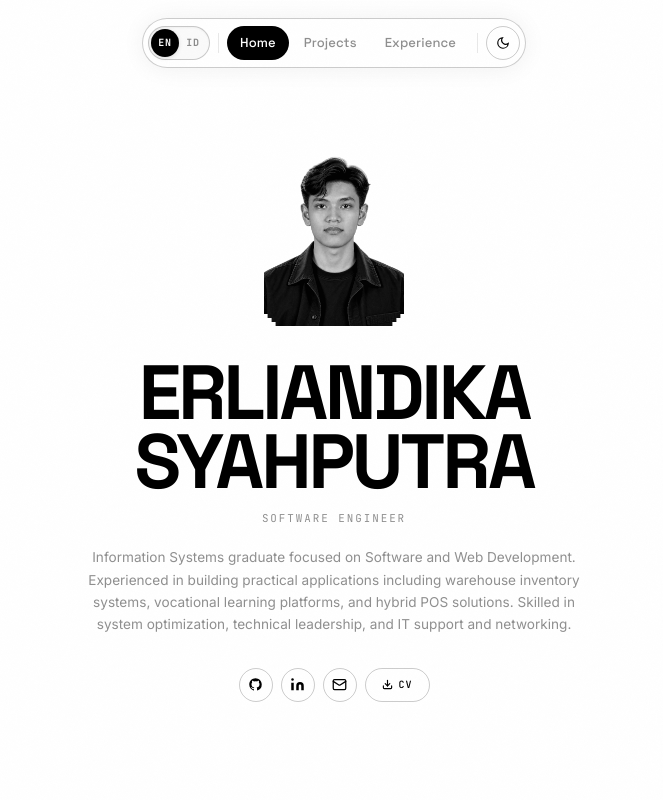
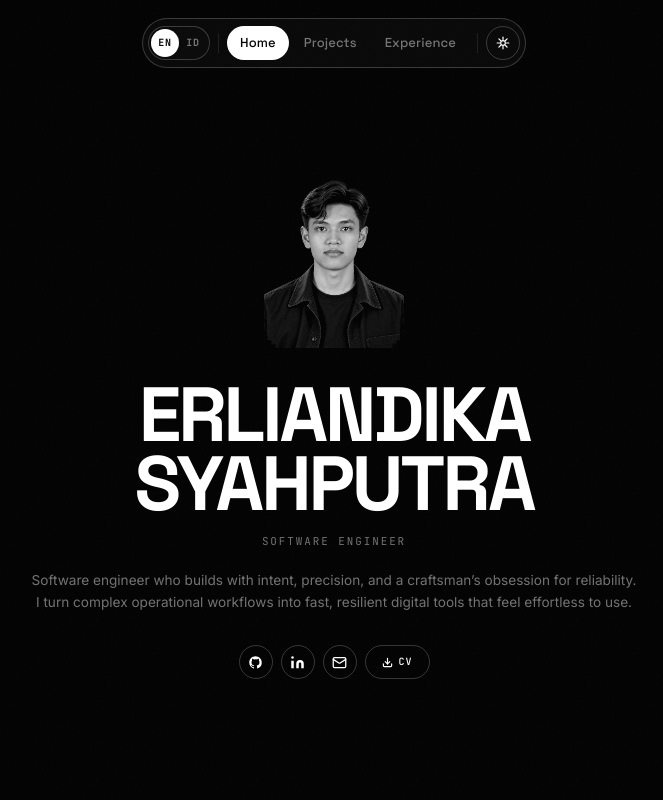
Before and after one commit to Erliandikasyahputraa/Profile, a plain HTML site: page index.html in a window 1280 px wide. Shown: the top 800 px of the page, without its empty margins (306-969 px from the left). Drawn offline with Linux system fonts and the light colour scheme.

Commit message:
feat(branding & defaults): set default theme to darkmode and english, refine bio hook with authentic craft

```diff
--- a/assets/js/lang.js
+++ b/assets/js/lang.js
@@ -22,7 +22,7 @@
 
       // Hero
       hero_role: 'Software Engineer',
-      hero_bio: 'Information Systems graduate focused on Software and Web Development. Experienced in building practical applications including warehouse inventory systems, vocational learning platforms, and hybrid POS solutions. Skilled in system optimization, technical leadership, and IT support and networking.',
+      hero_bio: 'Software engineer who builds with intent, precision, and a craftsman’s obsession for reliability. I turn complex operational workflows into fast, resilient digital tools that feel effortless to use.',
       aria_download_cv: 'Download CV',
       aria_theme_toggle: 'Toggle colour theme',
       aria_menu_open: 'Open navigation menu',
@@ -133,7 +133,7 @@
 
       // Hero
       hero_role: 'Software Engineer',
-      hero_bio: 'Lulusan S1 Sistem Informasi dengan fokus utama pada Software dan Web Development. Berpengalaman merancang serta membangun aplikasi untuk kebutuhan nyata seperti sistem inventory pergudangan, platform edukasi vokasi, dan aplikasi POS online maupun offline. Memiliki pengalaman merombak sistem, memimpin tim proyek perangkat lunak, serta latar belakang di bidang IT Support dan jaringan.',
+      hero_bio: 'Software engineer dengan dedikasi tinggi pada arsitektur yang bersih, ketahanan sistem, dan estetika yang terarah. Saya merancang perangkat lunak yang tidak hanya bekerja cepat, tetapi juga menyelesaikan masalah operasional nyata secara presisi.',
       aria_download_cv: 'Unduh CV',
       aria_theme_toggle: 'Ganti tema warna',
       aria_menu_open: 'Buka menu navigasi',
--- a/assets/js/theme.js
+++ b/assets/js/theme.js
@@ -17,9 +17,9 @@
     document.documentElement.setAttribute('data-theme', t);
   }
 
-  /* ── Read initial theme before paint (Default: light) ── */
+  /* ── Read initial theme before paint (Default: dark) ── */
   const stored = localStorage.getItem(KEY);
-  const initial = (stored === 'dark' || stored === 'light') ? stored : 'light';
+  const initial = (stored === 'dark' || stored === 'light') ? stored : 'dark';
   applyTheme(initial);
 
   /* ── Runtime ─────────────────────────────── */
--- a/index.html
+++ b/index.html
@@ -1,5 +1,5 @@
 <!DOCTYPE html>
-<html lang="en" data-theme="light">
+<html lang="en" data-theme="dark">
 <head>
   <meta charset="UTF-8">
   <meta name="viewport" content="width=device-width, initial-scale=1.0">
@@ -181,7 +181,7 @@
 
     <h1 class="hero__name">Erliandika<br>Syahputra</h1>
     <p class="hero__role" data-i18n="hero_role">Software Engineer</p>
-    <p class="hero__bio" data-i18n="hero_bio">Information Systems graduate focused on Software and Web Development. Experienced in building practical applications including warehouse inventory systems, vocational learning platforms, and hybrid POS solutions. Skilled in system optimization, technical leadership, and IT support and networking.</p>
+    <p class="hero__bio" data-i18n="hero_bio">Software engineer who builds with intent, precision, and a craftsman’s obsession for reliability. I turn complex operational workflows into fast, resilient digital tools that feel effortless to use.</p>
 
     <div class="hero__socials" aria-label="Social and contact links">
       <a href="https://github.com/Erliandikasyahputraa" target="_blank" rel="noopener noreferrer" class="hero__icon-btn" aria-label="GitHub">
```
Also changed, not shown: 404.html (+1 -1 lines), pages/experience.html (+1 -1 lines), pages/project.html (+1 -1 lines), pages/projects.html (+1 -1 lines), pages/projects/anti-nganggur.html (+1 -1 lines), pages/projects/bara-kasir.html (+1 -1 lines), pages/projects/bincard.html (+1 -1 lines), pages/projects/desa-air-putih.html (+1 -1 lines), pages/projects/emotica.html (+1 -1 lines), pages/projects/penny-path.html (+1 -1 lines), pages/projects/tekateki.html (+1 -1 lines).
